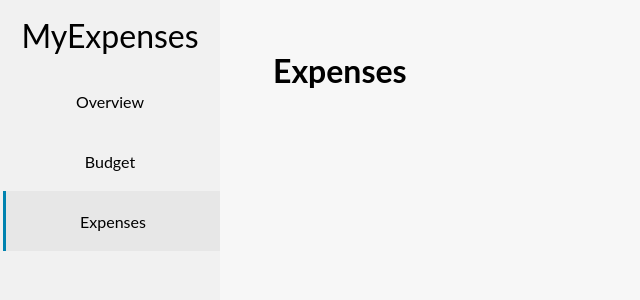
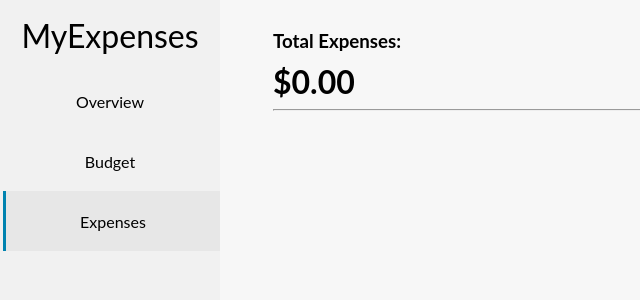
Before and after one commit to jackyliu0101/budget-app-react, a React (Create React App) app: page /expenses in a window 1280 px wide. Shown: the top 300 px of the page, without its empty margins (0-640 px from the left). Built offline with nearby package versions, Linux system fonts and the light colour scheme.

Commit message:
minor changes to styling

```diff
--- a/src/App.css
+++ b/src/App.css
@@ -143,3 +143,11 @@ input[type='range']::-webkit-slider-runnable-track {
   background-color: #eaeaea;
   cursor: pointer;
 }
+
+.total-container h3 {
+  margin: 0;
+}
+
+.total-container h1 {
+  margin: 10px 0 0;
+}
--- a/src/pages/budget/Budget.css
+++ b/src/pages/budget/Budget.css
@@ -1,11 +1,3 @@
-.total-budget-container h3 {
-  margin: 0;
-}
-
-.total-budget-container h1 {
-  margin: 10px 0 0;
-}
-
 .budget-cards-list {
   display: grid;
   grid-template-columns: repeat(5, minmax(125px, 1fr));
--- a/src/pages/budget/Budget.js
+++ b/src/pages/budget/Budget.js
@@ -62,7 +62,7 @@ export const Budget = () => {
 
   return (
     <>
-      <div className="total-budget-container">
+      <div className="total-container">
         <h3>Total Budget:</h3>
         <h1>{calculateTotalBudgetAmount(budgetItems)}</h1>
         <hr/>
--- a/src/pages/budget/BudgetModal.js
+++ b/src/pages/budget/BudgetModal.js
@@ -4,7 +4,6 @@ export const BudgetModal = ({ showState, selectedBudget, handleClose, handleSave
   if (!showState) {
     return null
   }
-
 
   const submit = (e) => {
     e.preventDefault()
--- a/src/pages/expenses/Expenses.js
+++ b/src/pages/expenses/Expenses.js
@@ -1,5 +1,11 @@
 export const Expenses = () => {
   return (
-    <h1>Expenses</h1>
+    <>
+      <div className="total-container">
+        <h3>Total Expenses:</h3>
+        <h1>$0.00</h1>
+        <hr/>
+      </div>
+    </>
   )
 }
```
